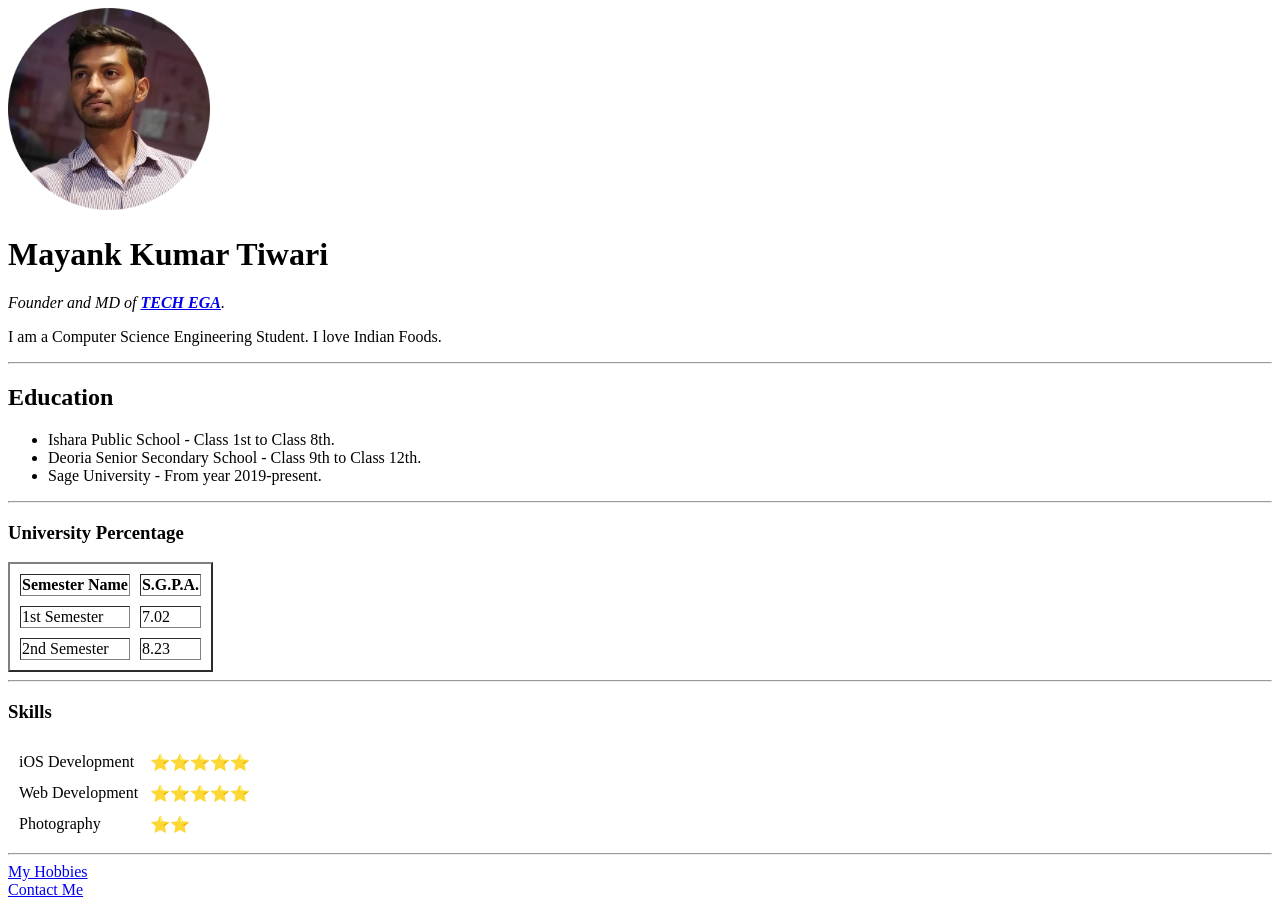
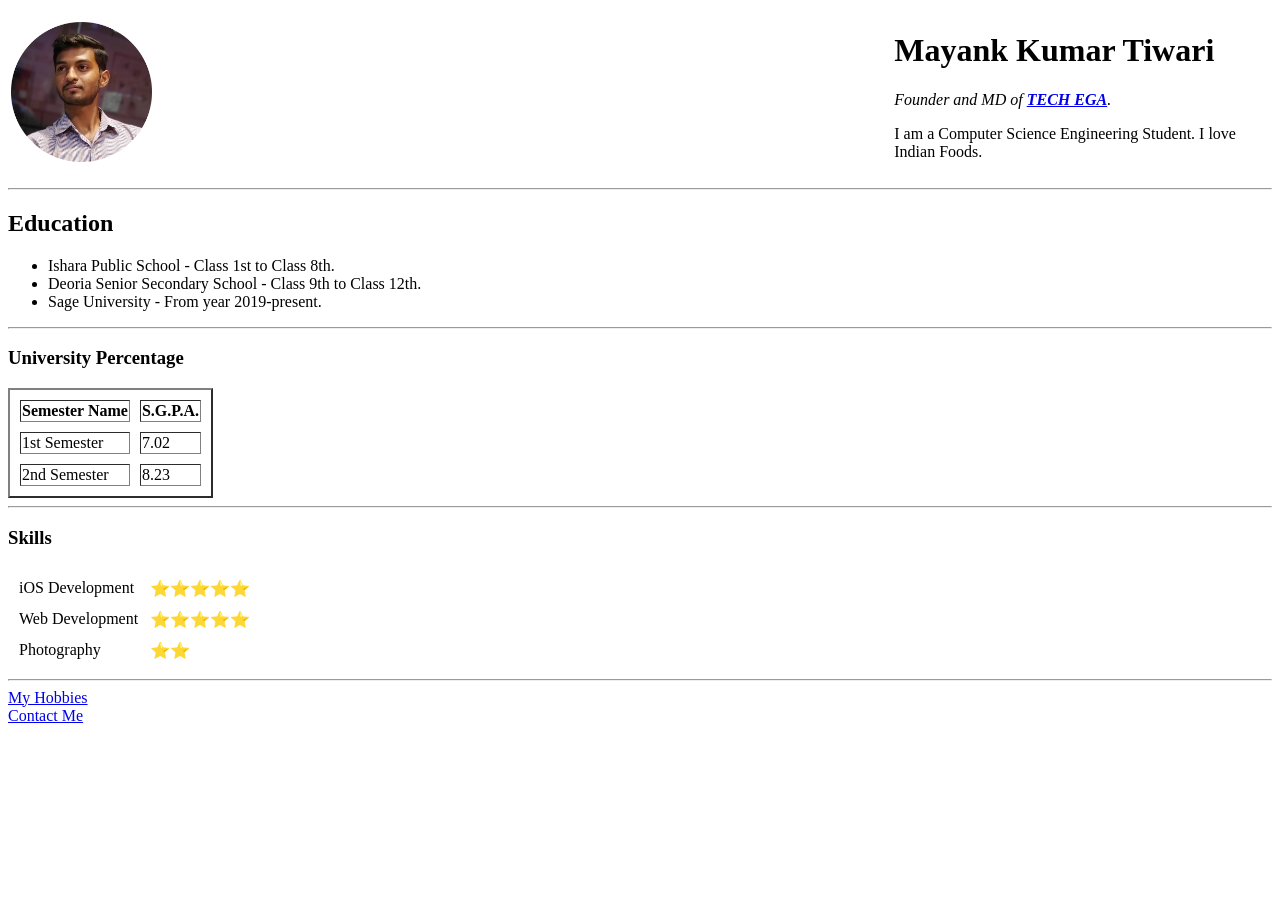
Before and after one commit to Mayank1266/CV, a plain HTML site: page index.html in a window 1280 px wide. After the commit the page ends 800 px from the top, so only its background shows below. Drawn offline with Linux system fonts and the light colour scheme.

Commit message:
Minor Update in CV

```diff
--- a/index.html
+++ b/index.html
@@ -9,9 +9,11 @@
   </head>
   <body>
 
-    <img src="Mayank1.png" alt="Mayank's Profile Image" width="16%" />
-
-    <h1>Mayank Kumar Tiwari</h1>
+    <table>
+      <tr>
+        <td><img src="Mayank1.png" alt="Mayank's Profile Image" width="16%" />
+</td>
+        <td> <h1>Mayank Kumar Tiwari</h1>
     <p>
       <em
         >Founder and MD of
@@ -25,7 +27,12 @@
       >
     </p>
 
-    <p>I am a Computer Science Engineering Student. I love Indian Foods.</p>
+        <p>I am a Computer Science Engineering Student. I love Indian Foods.</p>
+       </td>
+      </tr>
+    </table>
+
+
 
     <hr />
     <h2>Education</h2>
```
